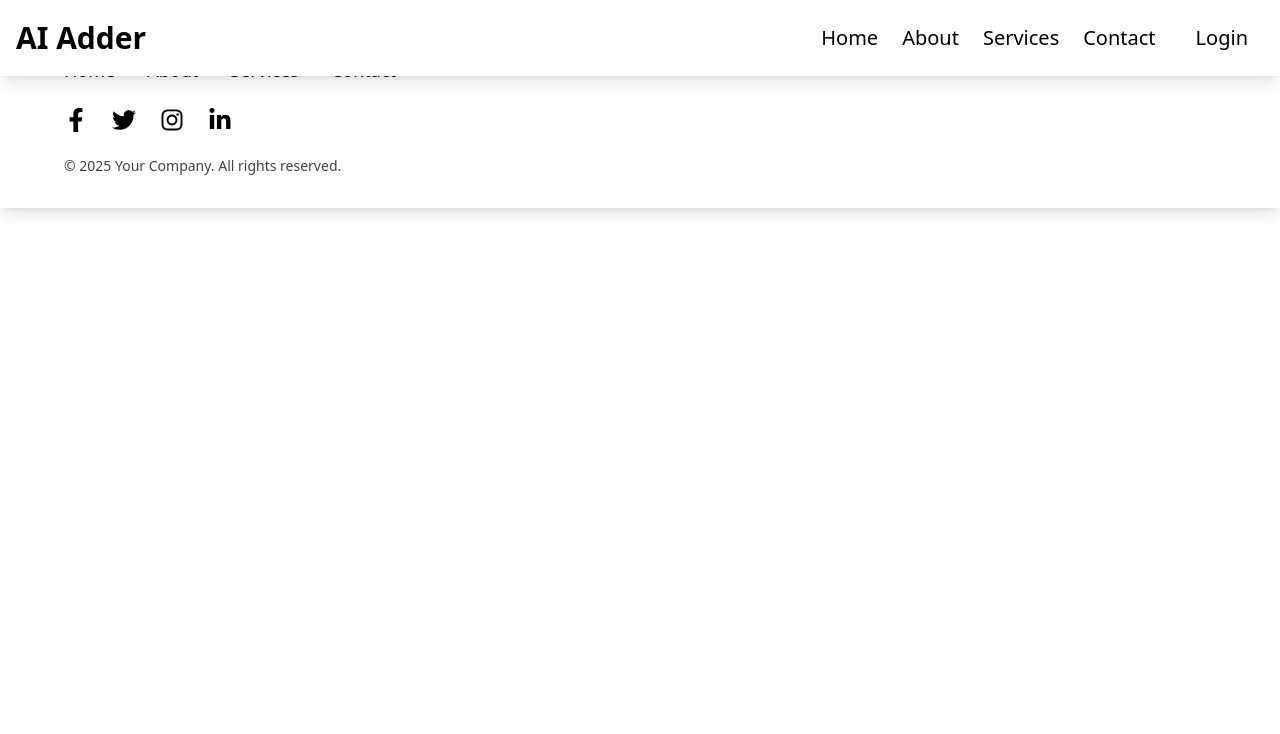
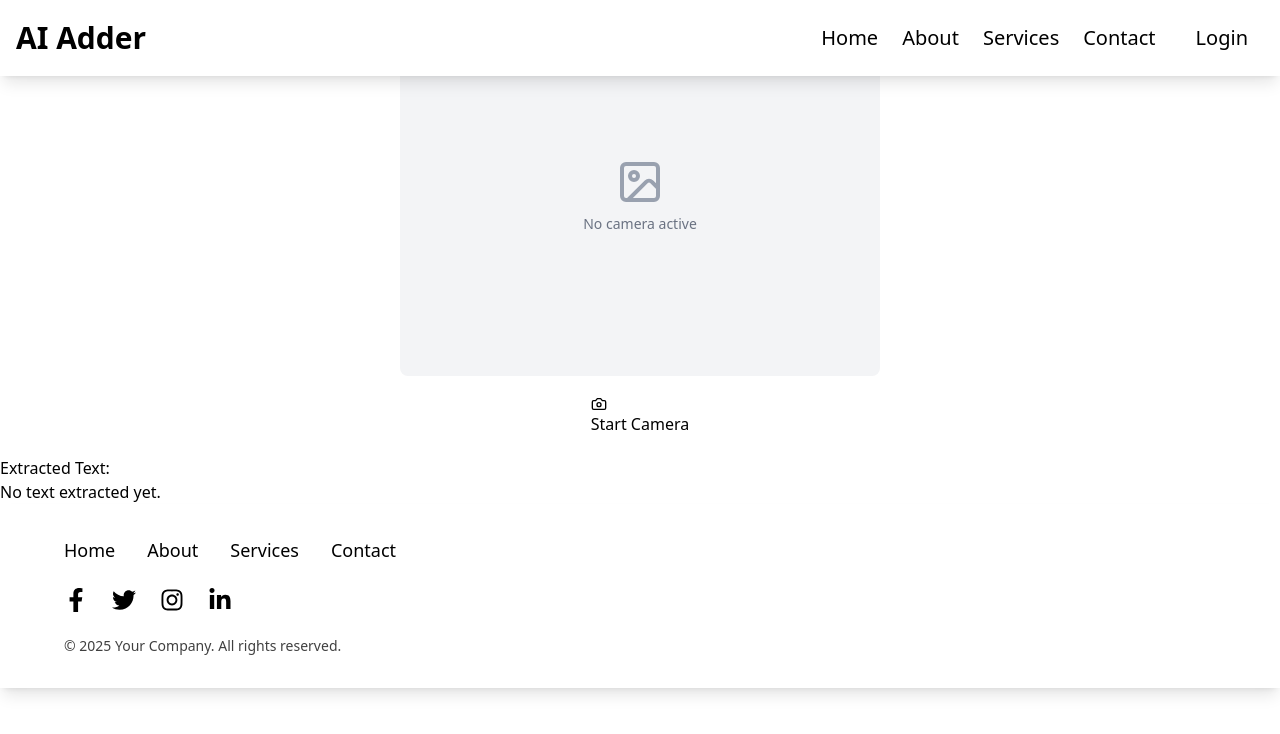
Before and after one commit to Vihas12/Address_Correction-using-AI, a Next.js app: page /hello in a window 1280 px wide. Shown: the top 734 px of the page. Built offline with nearby package versions, Linux system fonts and the light colour scheme.

Commit message:
text is being extracted

```diff
--- a/src/app/hello/page.tsx
+++ b/src/app/hello/page.tsx
@@ -1,22 +1,25 @@
 "use client";
 
-import React,{ useState, useEffect} from 'react'
+import { useState } from "react";
+import CameraCapture from "@/component/cameraCapture";
+import { extractTextFromImage } from "@/utils/imageProcessing";
 
 export default function Hello() {
-  const [isMobile, setIsMobile] = useState<boolean>(false);
+  const [extractedText, setExtractedText] = useState("");
 
-  useEffect(() => {
-    const checkIfMobile = () => {
-      setIsMobile(window.innerWidth <= 768);
-    };
-    checkIfMobile();
-    window.addEventListener('resize', checkIfMobile);
-    return () => window.removeEventListener('resize', checkIfMobile);
-  }, []);
+  const handleImageCapture = async (file: File) => {
+    console.log("Captured image:", file.name);
+    const text = await extractTextFromImage(file);
+    setExtractedText(text);
+  };
 
   return (
     <div>
-      {isMobile ? <h1>Mobile</h1> : <h1>Desktop</h1>}
+      <CameraCapture onImageCaptured={handleImageCapture} />
+      <div>
+        <h3>Extracted Text:</h3>
+        <p>{extractedText || "No text extracted yet."}</p>
+      </div>
     </div>
-  )
+  );
 }
--- a/src/app/page.tsx
+++ b/src/app/page.tsx
@@ -7,7 +7,7 @@ import Image, { StaticImageData } from 'next/image';
 import aiimage from '@/images/ai-images.jpg';
 import easyocr from '@/images/merged-text-detection.png';
 import map from '@/images/map-images.jpg';
-import CameraCapture from '@/component/cameraCapture';
+// import CameraCapture from '@/component/cameraCapture';
 
 interface Info {}
 
@@ -129,7 +129,7 @@ const Info: React.FC<Info> = () => {
         </motion.div>
       )}
     </div>
-    <CameraCapture onImageCaptured={(file: File) => console.log(file)} />
+
   </div>
 
   );
--- a/src/utils/imageProcessing.ts
+++ b/src/utils/imageProcessing.ts
@@ -1,28 +1,33 @@
+export const extractTextFromImage = async (imageFile: File): Promise<string> => {
+  console.log("Processing image:", imageFile.name);
 
-// This file would contain the actual OCR processing logic
-// For now, we're creating a mock implementation
+  // Prepare the form data for API request
+  const formData = new FormData();
+  formData.append("image", imageFile);
 
-/**
- * Processes an image and extracts text using OCR
- * In a real implementation, this would use EasyOCR or similar libraries
- */
-export const extractTextFromImage = async (imageFile: File): Promise<string> => {
-  // This is a mock implementation
-  console.log('Processing image:', imageFile.name);
+  try {
+    const response = await fetch("http://127.0.0.1:5000/ocr", {
+      method: "POST",
+      body: formData,
+    });
 
-  // In a real app, we would process the image with OCR here
-  // For demo purposes, we'll just return a simulated address after a short delay
-  await new Promise(resolve => setTimeout(resolve, 1500));
+    if (!response.ok) {
+      throw new Error("Failed to extract text");
+    }
 
-  // Return a simulated address with missing components
-  return "123 Main Street\nApt 4B\nNew York";
+    const data = await response.json();
+    return data.text || "No text detected.";
+  } catch (error) {
+    console.error("OCR API error:", error);
+    return "Error processing image.";
+  }
 };
 
 /**
  * Converts a base64 string to a File object
  */
 export const base64ToFile = (base64: string, filename: string): File => {
-  const arr = base64.split(',');
+  const arr = base64.split(",");
   const mime = arr[0].match(/:(.*?);/)![1];
   const bstr = atob(arr[1]);
   let n = bstr.length;
```
